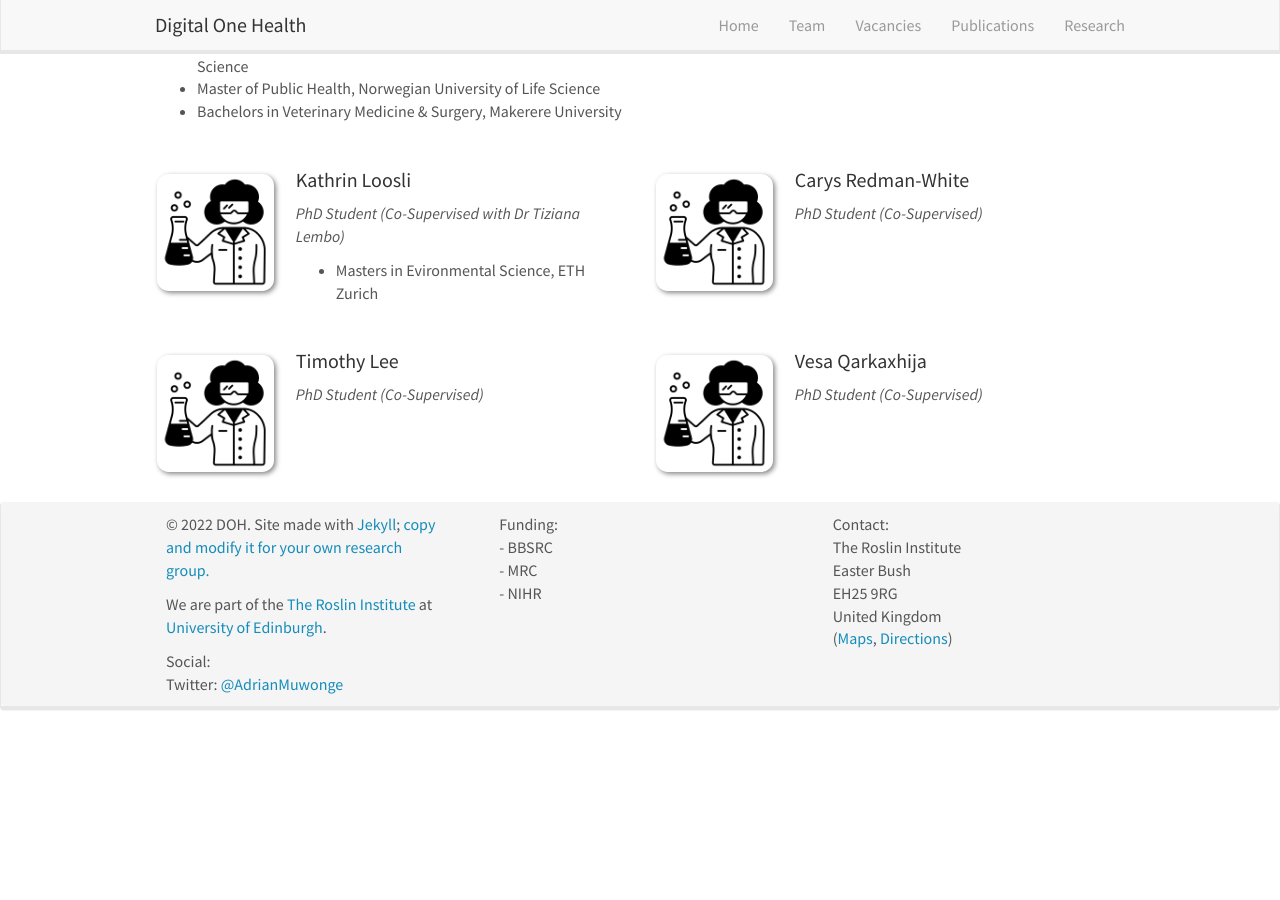
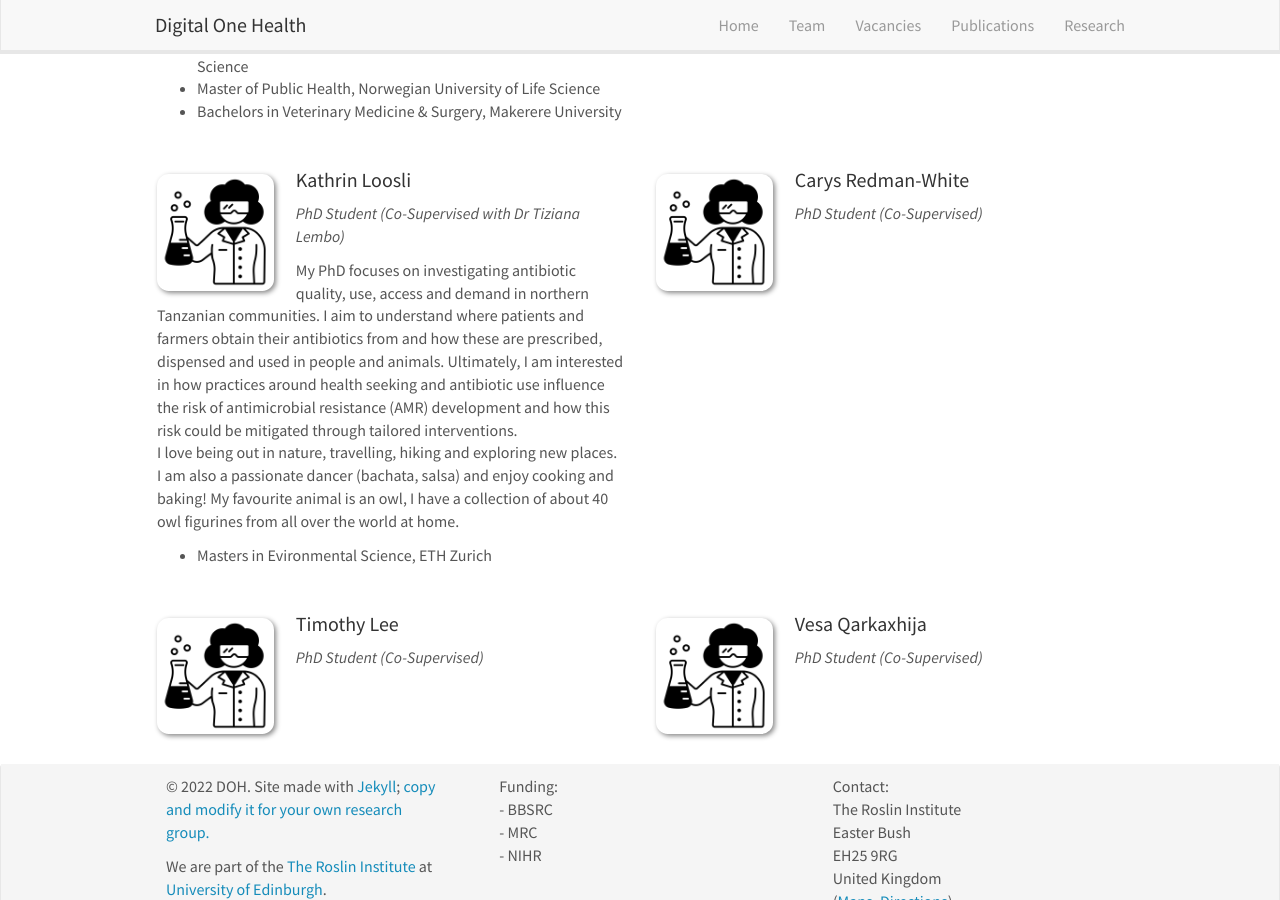
Before and after one commit to Digital-One-Health/digital-one-health.github.io, a Jekyll site: the page built from _pages/team.md, in a window 1280 px wide and 900 px high, scrolled down 685 px. Built offline with Jekyll 4.4.1, drawn with Linux system fonts in a browser that asks for light colours; nearby versions of some CDN libraries; before the commit the page ends 1417 px from its top, so only the background shows below that.

Commit message:
updated KL

```diff
--- a/_data/team_members.yml
+++ b/_data/team_members.yml
@@ -21,6 +21,7 @@
 - name: Kathrin Loosli
   photo: scientist.png
   info: PhD Student (Co-Supervised with Dr Tiziana Lembo)
+  bio: My PhD focuses on investigating antibiotic quality, use, access and demand in northern Tanzanian communities. I aim to understand where patients and farmers obtain their antibiotics from and how these are prescribed, dispensed and used in people and animals. Ultimately, I am interested in how practices around health seeking and antibiotic use influence the risk of antimicrobial resistance (AMR) development and how this risk could be mitigated through tailored interventions. <br> I love being out in nature, travelling, hiking and exploring new places. I am also a passionate dancer (bachata, salsa) and enjoy cooking and baking! My favourite animal is an owl, I have a collection of about 40 owl figurines from all over the world at home.
   email:
   number_educ: 1
   education1: Masters in Evironmental Science, ETH Zurich
```
